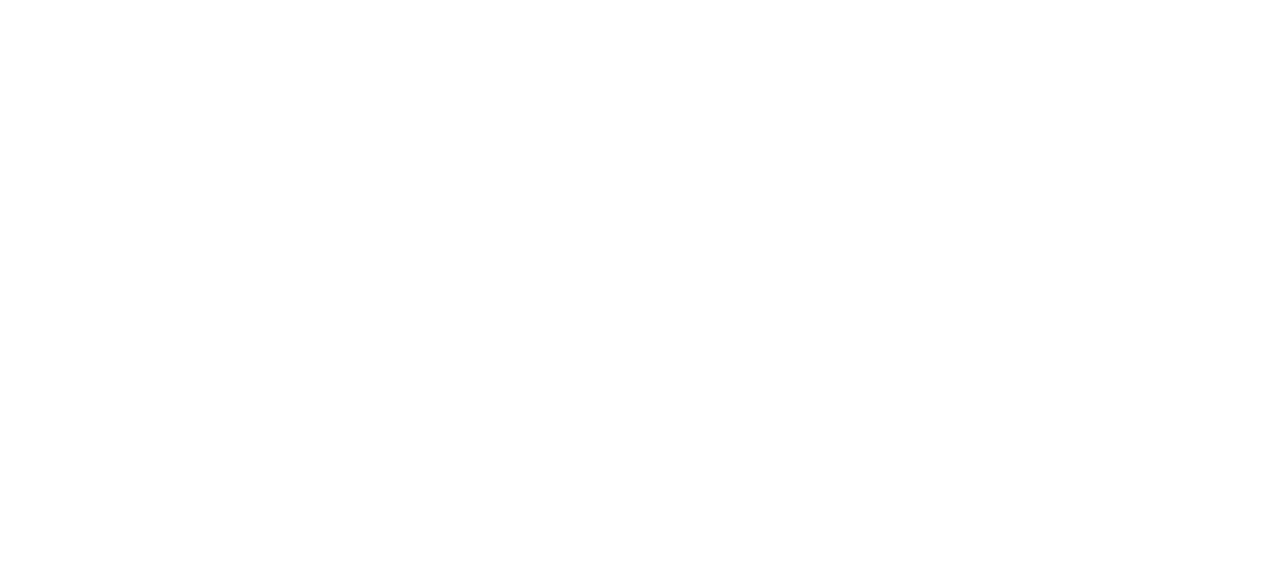
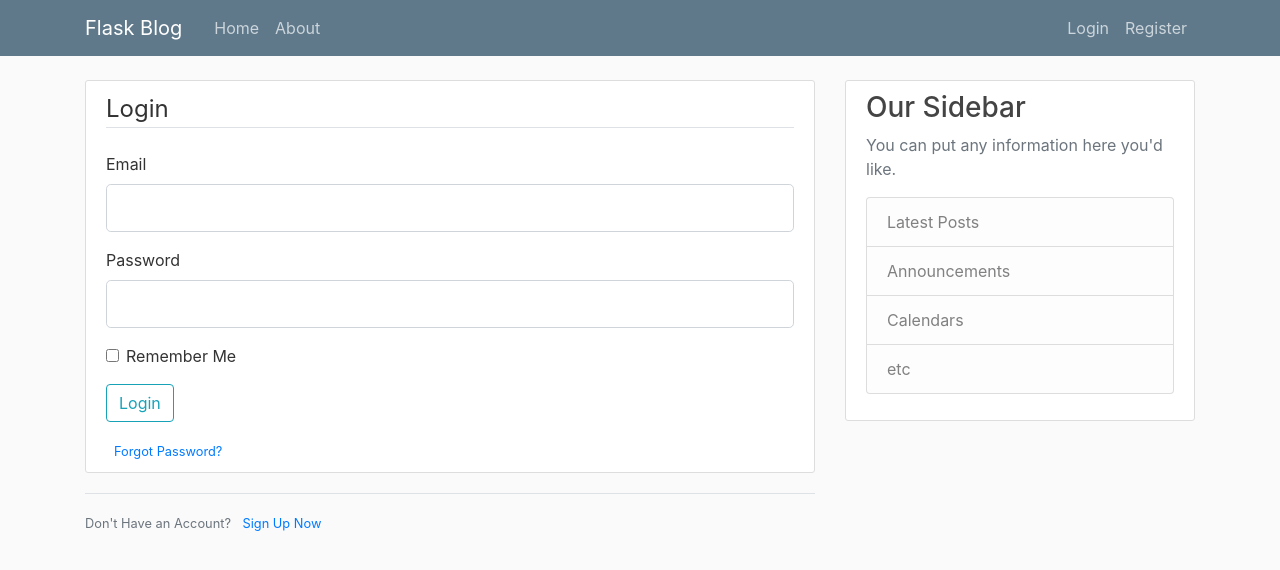
Before and after one commit to RaviPabari/flaskblog, a Flask app: page /login in a window 1280 px wide. Before the commit the part shown is empty. Shown: the top 570 px of the page. Run offline with Flask 2, Linux system fonts and the light colour scheme; some libraries are stand-ins or nearby versions.

Commit message:
added login with validation

```diff
--- a/flaskblog.py
+++ b/flaskblog.py
@@ -40,9 +40,15 @@ def register():
         return redirect(url_for('home'))
     return render_template('registration.html', title='Register',form=form)
 
-@app.route('/login')
+@app.route('/login',methods=['GET','POST'])
 def login():
-    form = RegistrationForm()
+    form = LoginForm()
+    if form.validate_on_submit():
+        if form.email.data =='ravi@gmail.com' and form.password.data=='ravi':
+            flash('You have been logged in!','success')
+            return redirect(url_for('home'))
+        else:
+            flash('Login Unsuccessful. Please check username and password','danger')
     return render_template('login.html', title='Login',form=form)
 
 if __name__=='__main__':
--- a/templates/layout.html
+++ b/templates/layout.html
@@ -26,13 +26,13 @@
           </button>
           <div class="collapse navbar-collapse" id="navbarToggle">
             <div class="navbar-nav mr-auto">
-              <a class="nav-item nav-link" href="/">Home</a>
-              <a class="nav-item nav-link" href="/about">About</a>
+              <a class="nav-item nav-link" href="{{url_for('home')}}">Home</a>
+              <a class="nav-item nav-link" href="{{url_for('about')}}">About</a>
             </div>
             <!-- Navbar Right Side -->
             <div class="navbar-nav">
-              <a class="nav-item nav-link" href="/login">Login</a>
-              <a class="nav-item nav-link" href="/register">Register</a>
+              <a class="nav-item nav-link" href="{{url_for('login')}}">Login</a>
+              <a class="nav-item nav-link" href="{{url_for('register')}}">Register</a>
             </div>
           </div>
         </div>
--- a/templates/login.html
+++ b/templates/login.html
@@ -0,0 +1,52 @@
+{% extends "layout.html" %}
+{% block content %}
+    <div class="content-section">
+        <form method="POST">
+            {{ form.hidden_tag() }}
+            <fieldset class="form-group">
+                <legend class="border-bottom mb-4">Login</legend>
+                <div class="form-group">
+                    {{ form.email.label(class="form-control-label") }}
+                    {% if form.email.errors %}
+                        {{ form.email(class="form-control form-control-lg is-invalid") }}
+                            <div class="invalid-feedback">
+                                {% for error in form.email.errors %}
+                                    <span>{{ error }}</span>
+                                {% endfor %}
+                            </div>
+                    {% else %}
+                        {{ form.email(class="form-control form-control-lg") }}
+                    {% endif %}
+                </div>
+                <div class="form-group">
+                    {{ form.password.label(class="form-control-label") }}
+                    {% if form.password.errors %}
+                        {{ form.password(class="form-control form-control-lg is-invalid") }}
+                            <div class="invalid-feedback">
+                                {% for error in form.password.errors %}
+                                    <span>{{ error }}</span>
+                                {% endfor %}
+                            </div>
+                    {% else %}
+                        {{ form.password(class="form-control form-control-lg") }}
+                    {% endif %}
+                </div>
+                <div class="form-check">
+                    {{ form.remember(class="form-check-input") }}
+                    {{ form.remember.label(class="form-check-label") }}
+                </div>
+            </fieldset>
+            <div class="form-group">
+                {{ form.submit(class="btn btn-outline-info") }}
+            </div>
+            <small class="text-muted ml-2">
+                <a href="#">Forgot Password?</a>
+            </small>
+        </form>
+    </div>
+    <div class="border-top pt-3">
+        <small class="text-muted">
+            Don't Have an Account? <a class="ml-2" href="{{ url_for('register') }}">Sign Up Now</a>
+        </small>
+    </div>
+{% endblock content %}
```
